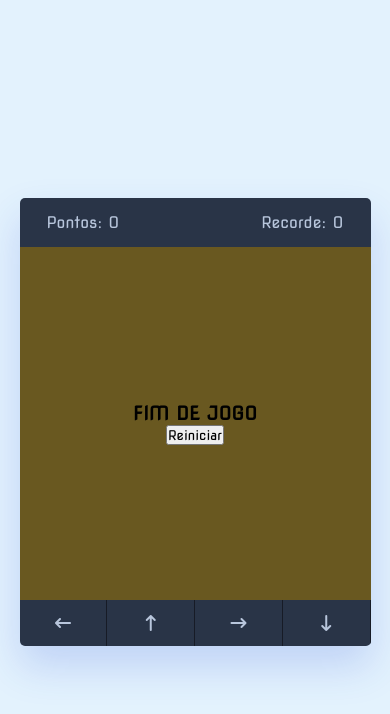
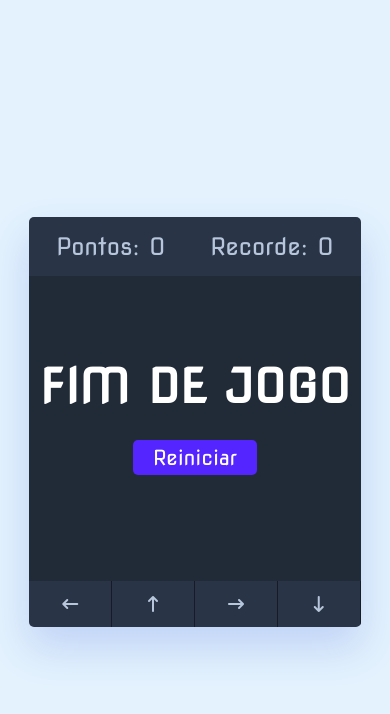
Before and after one commit to marvieiradev/game-snake, a plain HTML site: page index.html in a window 390 px wide. Both pictures are taken after a click on the icon 63 px from the left and 623 px from the top of the page. Drawn offline with Linux system fonts and the light colour scheme.

Commit message:
feat: game over screen added

```diff
--- a/script.js
+++ b/script.js
@@ -29,23 +29,15 @@ const atualizarPosicaoComida = () => {
 
 const mostraFimDeJogo = () => {
     clearInterval(setIntervalId);
-    telaJogo.style.display = "none";
-    fimJogo.style.display = "flex";
+    setTimeout(function () {
+        telaJogo.style.display = "none";
+        fimJogo.style.display = "flex";
 
-    btnFim.addEventListener("click", () => {
-        location.reload();
-    })
-
-
-
-    //telaJogo.style.background = '#005533';
-    //alert("Fim de Jogo! Aperte OK para reiniciar");
-    //location.reload();
+        btnFim.addEventListener("click", () => {
+            location.reload();
+        })
+    }, 500);
 }
-/*
-btnFim.addEventListener("click", () => {
-    location.reload();
-})*/
 
 //Trocar a velocidade baseada en qual tecla foi pressionada
 const mudarDirecao = e => {
--- a/styles.css
+++ b/styles.css
@@ -1,13 +1,13 @@
 @import url('https://fonts.googleapis.com/css2?family=Nova+Square&display=swap');
 
-*{
+* {
     margin: 0;
     padding: 0;
     box-sizing: border-box;
     font-family: 'Nova Square', cursive;
 }
 
-body{
+body {
     display: flex;
     align-items: center;
     justify-content: center;
@@ -15,7 +15,7 @@ body{
     background: #E3F2FD;
 }
 
-.container{
+.container {
     width: 65vmin;
     height: 85vmin;
     display: flex;
@@ -27,16 +27,16 @@ body{
     box-shadow: 0 20px 40px rgba(52, 87, 220, 0.2);
 }
 
-.detalhes-jogo{
+.detalhes-jogo {
     color: #B8C6DC;
     font-weight: 500;
-    font-size: 1.2rem;
+    font-size: 1.5rem;
     padding: 20px 27px;
     display: flex;
     justify-content: space-between;
 }
 
-.tela-jogo{
+.tela-jogo {
     height: 100%;
     width: 100%;
     display: grid;
@@ -44,30 +44,44 @@ body{
     grid-template: repeat(30, 1fr) / repeat(30, 1fr);
 }
 
-.fim-jogo{
+.tela-jogo .food {
+    background: #FF003D;
+}
+
+.tela-jogo .head {
+    background: #60CBFF;
+}
+
+.fim-jogo {
     height: 100%;
     width: 100%;
     align-items: center;
     display: flex;
     flex-direction: column;
     justify-content: center;
-    background: #695820;
+    font-size: 2.5rem;
+    background: #212B37;
+    color: #fff;
 }
 
-.tela-jogo .food{
-    background: #FF003D;
+.fim-jogo button {
+    padding: 5px 20px;
+    color: #fff;
+    cursor: pointer;
+    margin: 25px;
+    font-size: 1.3rem;
+    background: #5425ff;
+    border-radius: 5px;
+    border: none;
+    outline: none;
 }
 
-.tela-jogo .head{
-    background: #60CBFF;
-}
-
-.controles{
+.controles {
     display: flex;
     justify-content: space-between;
 }
 
-.controles i{
+.controles i {
     padding: 20px 0;
     text-align: center;
     font-size: 1.3rem;
@@ -78,23 +92,23 @@ body{
 }
 
 
-@media screen and (max-width: 800px){
-    .container{
-        width: 90vmin;
-        height: 115vmin;
+@media screen and (max-width: 800px) {
+    .container {
+        width: 85vmin;
+        height: 105vmin;
 
     }
 
-    .detalhes-jogo{
-        font-size: 1rem;
+    .detalhes-jogo {
+        font-size: 1.5rem;
         padding: 15px 27px;
     }
 
-    .controles{
+    .controles {
         display: flex;
     }
 
-    .controles i{
+    .controles i {
         padding: 15px 0;
         font-size: 1rem;
     }
```
